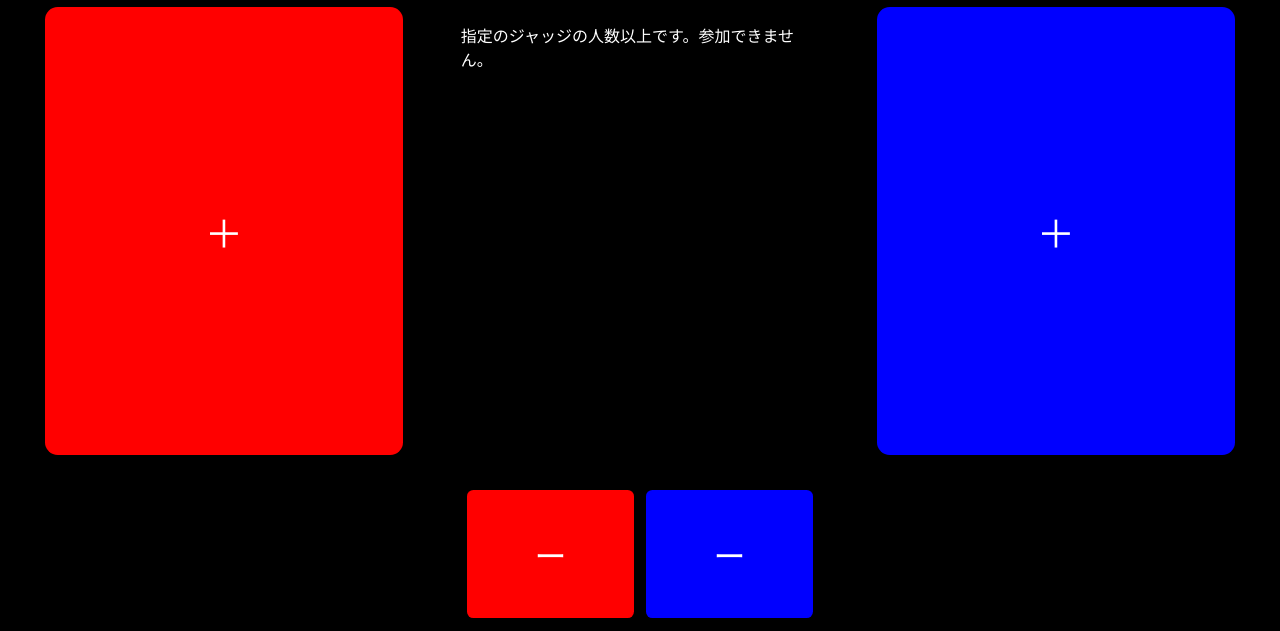
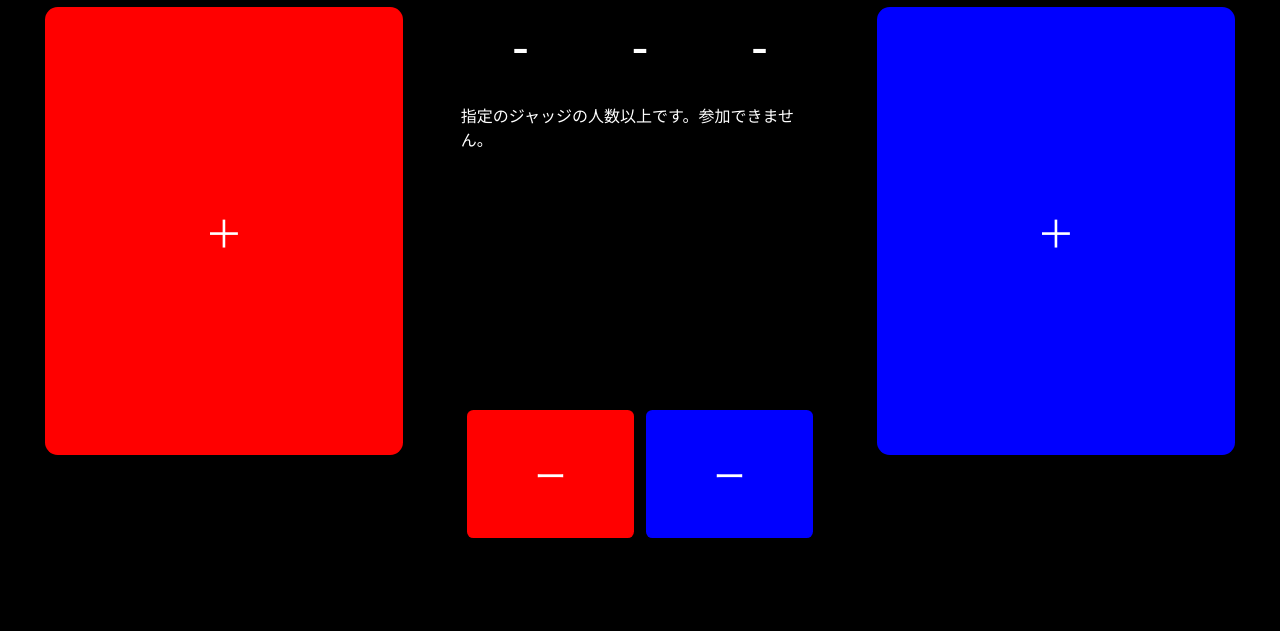
Before and after one commit to f1-furukawa/Tech-on-Judge, a website: page judge.html in a window 1280 px wide. Shown: the part 169-800 px from the top of the page. Drawn offline with Linux system fonts and the light colour scheme.

Commit message:
[fix] 画面配置を調整

```diff
--- a/judge.html
+++ b/judge.html
@@ -15,12 +15,13 @@
       display: flex;
       flex-direction: column;
       font-family: sans-serif;
+      background-color: #000;
     }
 
     .container {
       display: flex;
       flex: 1;
-      height: 80%;
+      align-items: center;
     }
 
     .area {
@@ -48,7 +49,9 @@
       display: flex;
       flex-direction: column;
       padding: 1vw;
+      height:80%;
       box-sizing: border-box;
+
     }
 
     .center-header {
```
Also changed, not shown: kata-board.html (+1 -0 lines).
